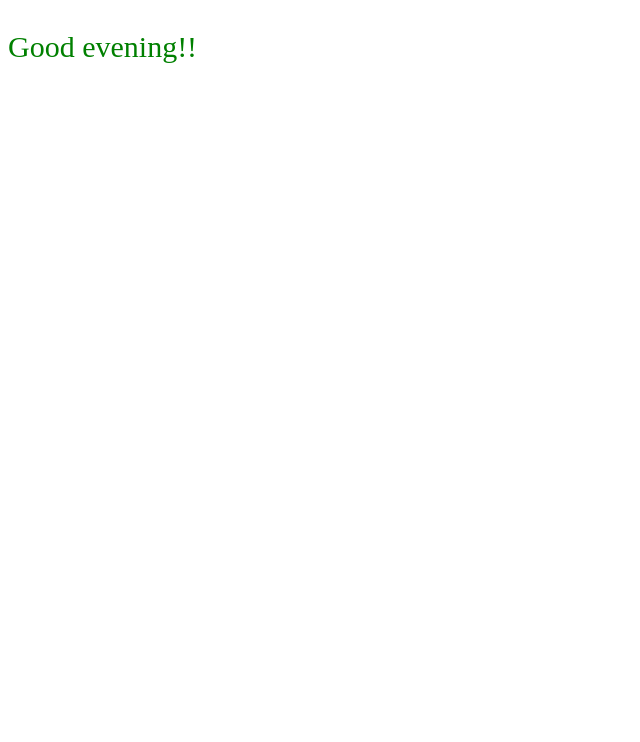
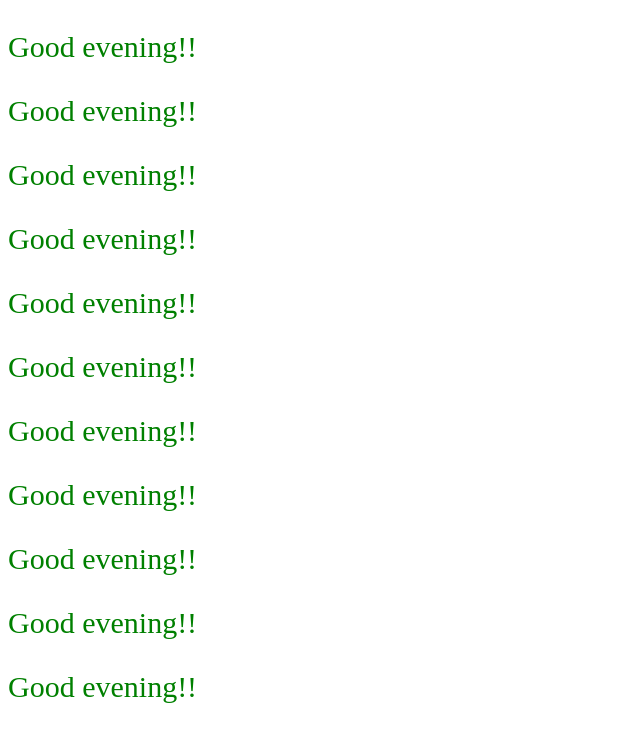
Before and after one commit to HippErger/shiny-pancake, a plain HTML site: page index.html in a window 1280 px wide. Shown: the whole page, without its empty margins (0-640 px from the left). Drawn offline with Linux system fonts and the light colour scheme.

Commit message:
duplicated text

```diff
--- a/index.html
+++ b/index.html
@@ -9,5 +9,15 @@
 </head>
 <body>
     <p>Good evening!!</p>
+    <p>Good evening!!</p>
+    <p>Good evening!!</p>
+    <p>Good evening!!</p>
+    <p>Good evening!!</p>
+    <p>Good evening!!</p>
+    <p>Good evening!!</p>
+    <p>Good evening!!</p>
+    <p>Good evening!!</p>
+    <p>Good evening!!</p>
+    <p>Good evening!!</p>
 </body>
 </html>
```
